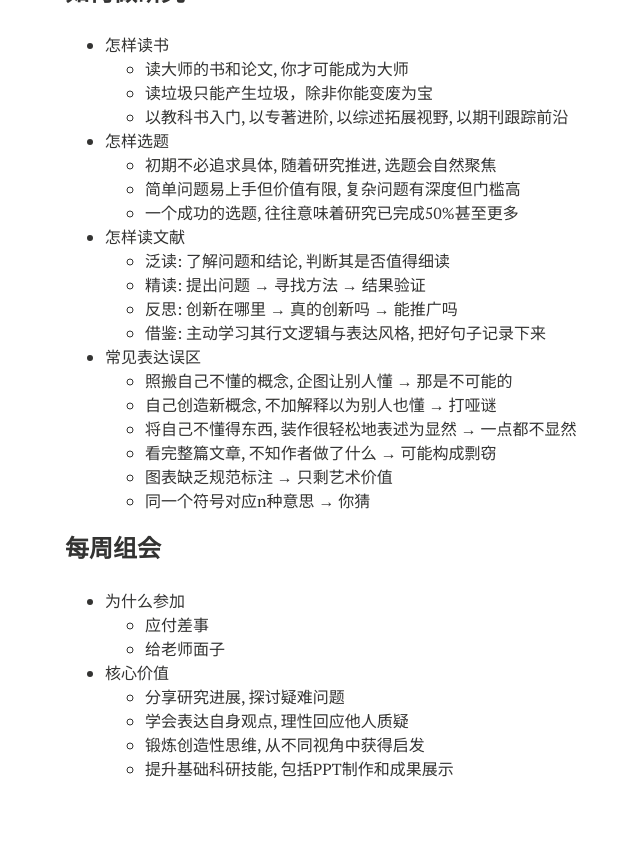
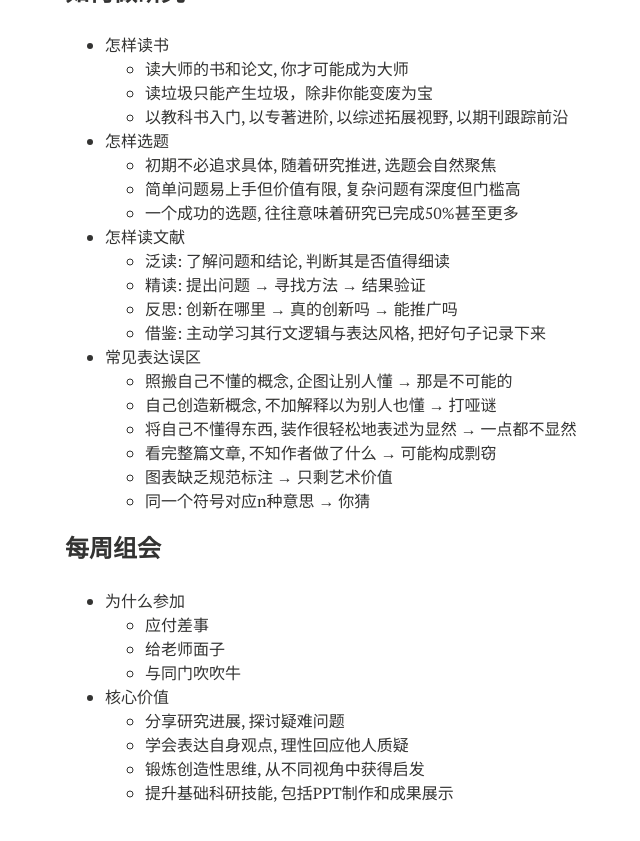
Before and after one commit to xianchaoxiu/xianchaoxiu.github.io, a Jekyll site: the page built from chinese/reading/how/index.md, in a window 1280 px wide and 900 px high, scrolled down 972 px. Shown: the top 841 px of the window, without its empty margins (255-895 px from the left). Built offline with Jekyll 4.4.1, drawn with Linux system fonts in a browser that asks for light colours; nearby versions of some CDN libraries.

Commit message:
Update index.md

```diff
--- a/chinese/reading/how/index.md
+++ b/chinese/reading/how/index.md
@@ -67,6 +67,7 @@ share: false
 * 为什么参加
   - 应付差事
   - 给老师面子
+  - 与同门吹吹牛
 * 核心价值
   - 分享研究进展, 探讨疑难问题
   - 学会表达自身观点, 理性回应他人质疑
```
